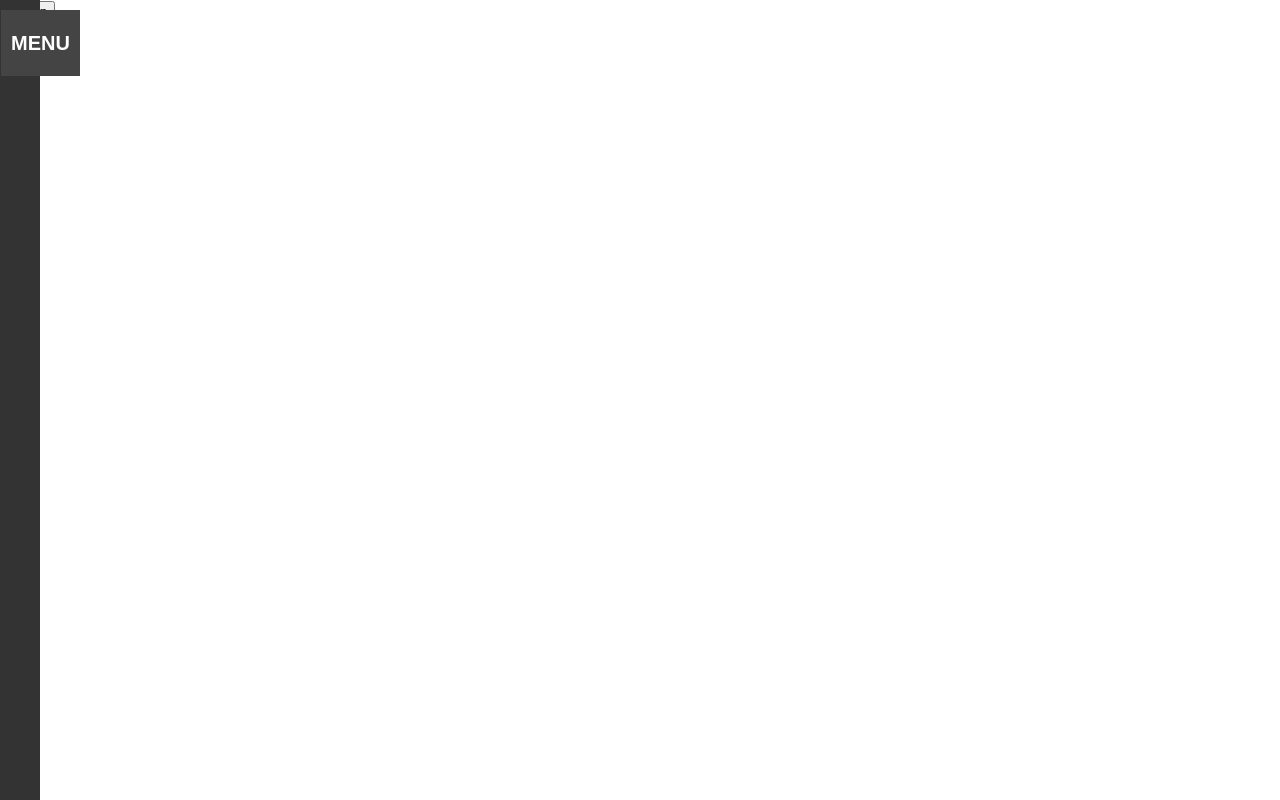
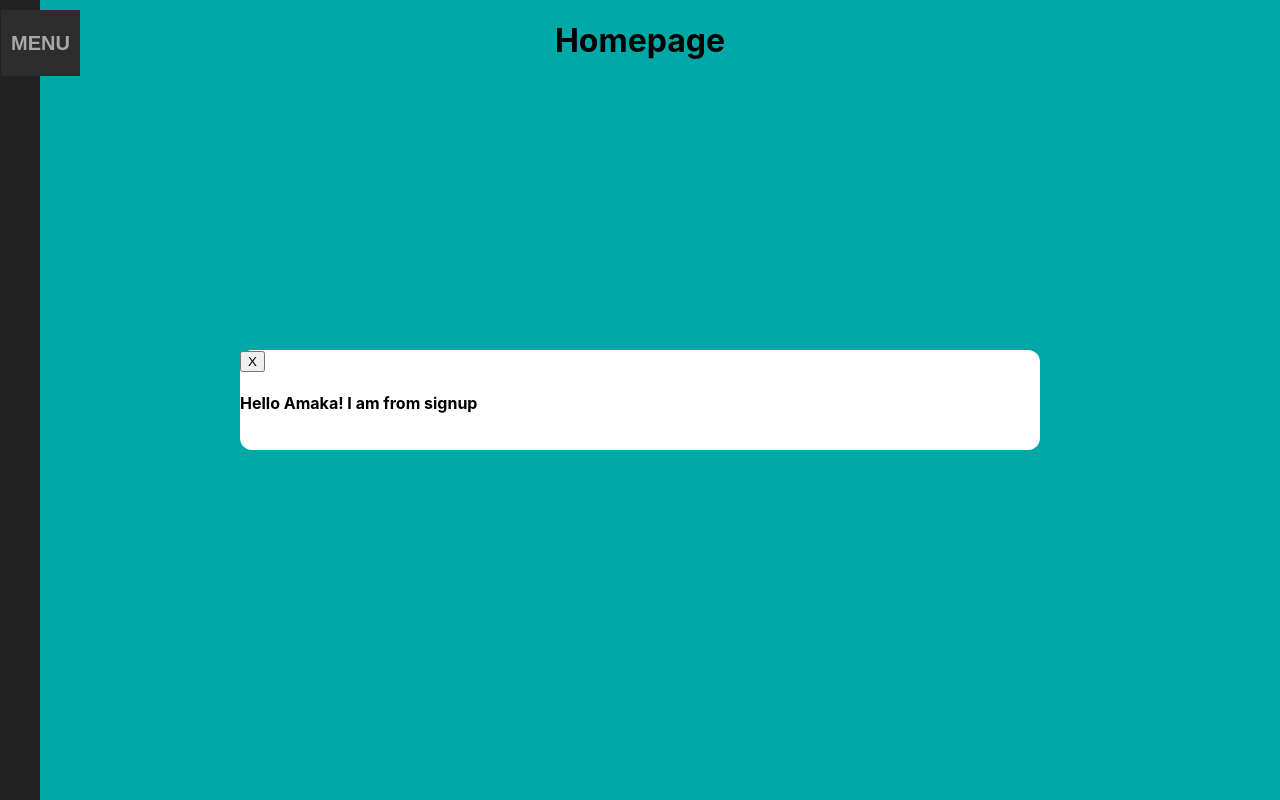
Before and after one commit to lawrahkonwea/prep_nano, a React (Create React App) app: page /Signup in a window 1280 px wide. Built offline with nearby package versions, Linux system fonts and the light colour scheme.

Commit message:
simple signup modal

```diff
--- a/src/Pages/Signup.js
+++ b/src/Pages/Signup.js
@@ -1,21 +1,25 @@
-import React, { useState } from 'react'
-// import { CSSTransition } from 'react-transition-group';
+import React from 'react';
+// import { Link } from 'react-router-dom/dist'
+import Homepage from './Homepage';
+import './Signup.css';
 
 const Signup = () => {
-  const [showSignUp, setShowSignUp] = useState(false);
-
+  const handleModal = () => {
+    window.history.go(-1);
+  };
 
   return (
     <div>
-    <button onClick={() => setShowSignUp(true)}> signup </button>
-    {/* <CSSTransition
-        in={showSignUp}
-        timeout={300}
-        classNames="fade"
-        unmountOnExit
-      ></CSSTransition> */}
+      <Homepage />
+      <div className="show-signup">
+        <div className="signup-container">
+          <button type="button" style={{ marginLeft: 'auto' }} onClick={handleModal}>X</button>
+          {/* <Link to="/" style={{marginLeft: 'auto'}}>X</Link>  This method can also work  */}
+          <h4>Hello Amaka! I am from signup</h4>
+        </div>
+      </div>
     </div>
-  )
-}
+  );
+};
 
-export default Signup
+export default Signup;
```
